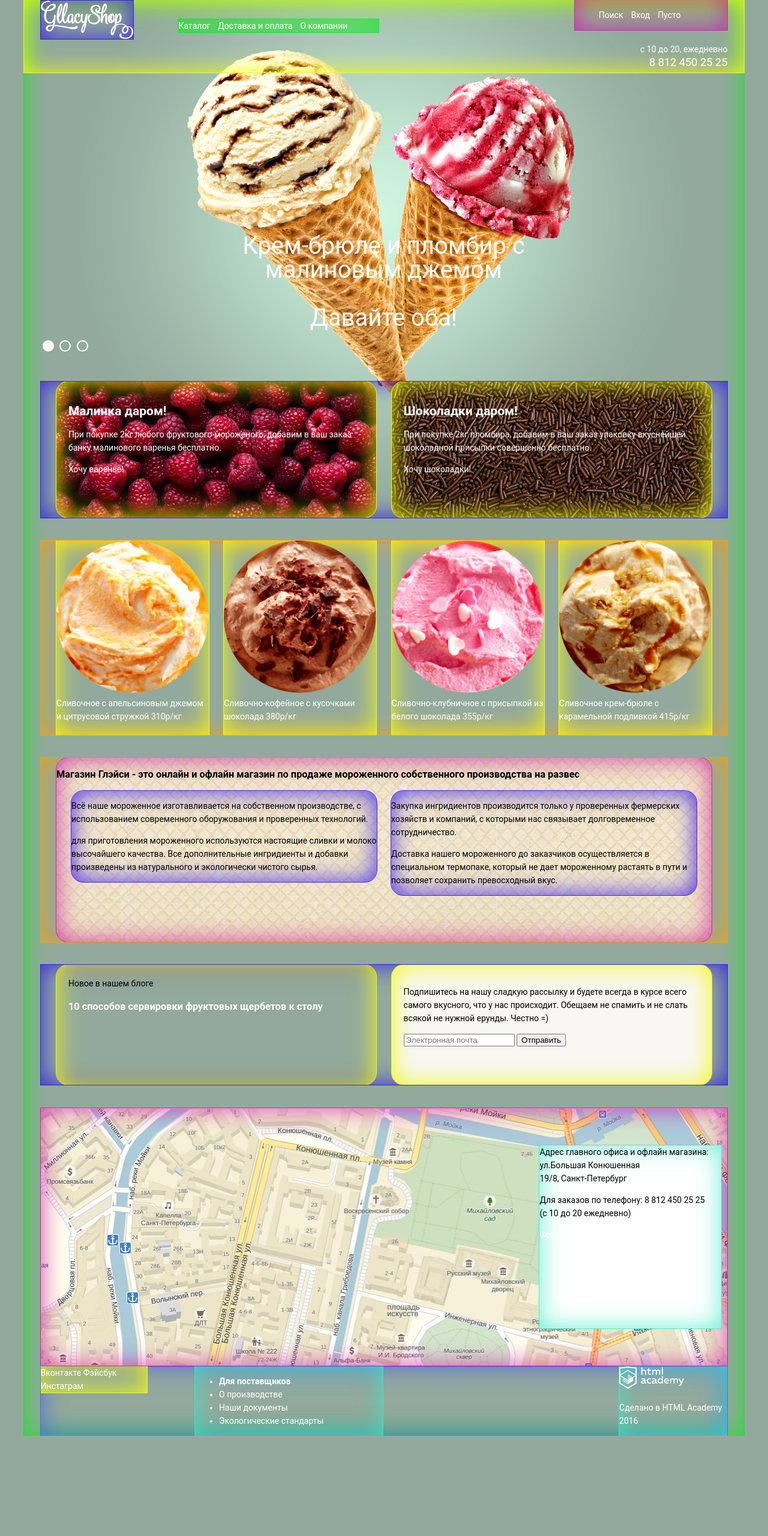
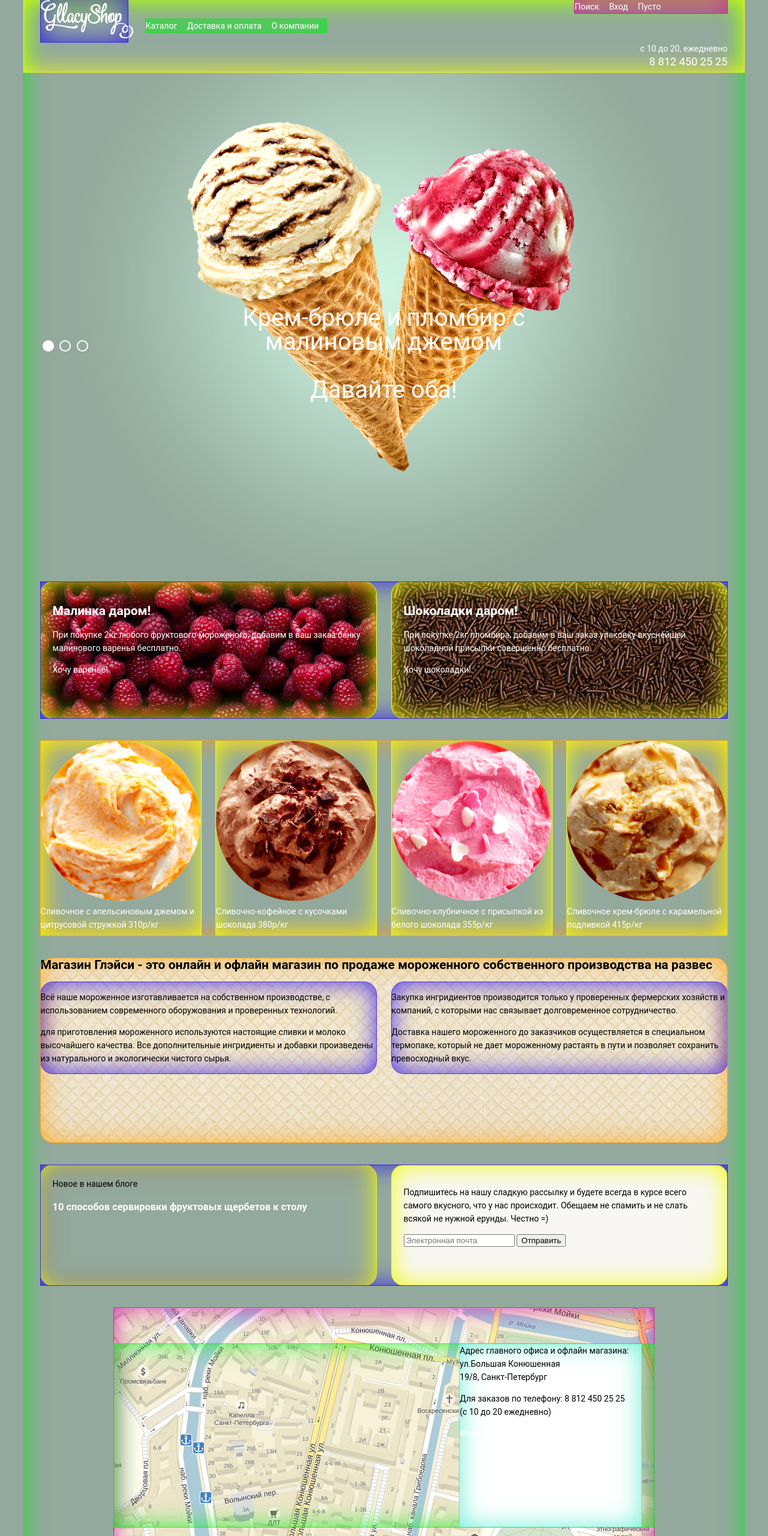
Before and after one commit to TanyaSonik/149675-gllacy, a plain HTML site: page index.html in a window 1280 px wide. Shown: the top 2560 px of the page at 60% size. Before the commit the page ends 2393 px from the top, so only its background shows below. Drawn offline with Linux system fonts and the light colour scheme.

Commit message:
Сетка  комменты

```diff
--- a/css/style.css
+++ b/css/style.css
@@ -37,26 +37,18 @@ section {
   display: table;
   clear: both;
 }
-
-main {  position: relative;
-  margin-top: 515px;
-  padding: 0;
+main {
+  padding-bottom: 432px;
   z-index: 2;
-
 }
-
-.container {
-    padding-right: 2.3%;
-    padding-left: 2.3%;
-
+.container, .content {
+  padding-right: 2.3%;
+  padding-left: 2.3%;
 }
-
-.main-navigation {
+.main-nav {
   float: left;
-  min-width: 29.16%;
   max-width: 83.33%;
   margin-top: 32px;
-  margin-left: 55px;
   outline: 1px solid rgba(8, 235, 25, 0.8);
   box-shadow: inset 0 0 40px rgba(8, 235, 25, 0.8);
 }
@@ -66,31 +58,40 @@ main {  position: relative;
   outline: 1px solid rgba(8, 235, 25, 0.8);
   box-shadow: inset 0 0 40px rgba(8, 235, 25, 0.8);
 }
-.main-navigation ul,
 .main-nav ul,
-.breadcrumbs ul {
-  display: table-row;
+.breadcrumbs ul,
+.login-bar ul {
+  margin-top: 0;
+  margin-bottom: 0;
+  padding-left: 0;
+  list-style: none;
 }
-.main-navigation ul li,
-.breadcrumbs ul li {
-  display: table-cell;
-  width: auto;
+.main-nav ul li,
+.breadcrumbs ul li,
+.login-bar ul li {
+  display: inline-block;
+  vertical-align: top;
   height: 17px;
-  padding-right: 13px;
+  margin-right: 13px;
 }
-.main-navigation ul a,
-.breadcrumbs ul a {
+/*отступ справа убрать у поледнего элеиента
+
+.main-navigation li:last-child,
+.breadcrumbs li:last-child {
+    margin-right:0;
+}
+*/
+
+.main-nav ul a,
+.breadcrumbs ul a,
+.login-bar ul a {
   color: #ffffff;
   text-decoration: none;
 }
 .index-logo {
   float: left;
-    width: 145px;
-    margin-right: 30px;
-}
-.index-logo img {
-  margin-right: 0;
-  margin-top: 0.75%;
+  width: 145px;
+  margin-right: 30px;
   outline: 1px solid rgba(30, 1, 245, 0.8);
   box-shadow: inset 0 0 40px rgba(30, 1, 245, 0.8);
 }
@@ -118,42 +119,11 @@ main {  position: relative;
   text-align: right;
   display: inline-block;
 }
-.main-nav {
-  float: left;
-  min-width: 29.16%;
-  max-width: 83.33%;
-  margin-top: 32px;
-  margin-left: 55px;
-  outline: 1px solid rgba(8, 235, 25, 0.8);
-  box-shadow: inset 0 0 40px rgba(8, 235, 25, 0.8);
-}
-.main-nav ul li,
-.breadcrumbs ul li {
-  display: table-cell;
-  width: auto;
-  height: 17px;
-  padding-right: 13px;
-}
-.main-nav ul a,
-.breadcrumbs ul a {
-  color: #ffffff;
-  text-decoration: none;
-}
-.login-bar {
-  float: right;
-}
 .login-bar {
   float: right;
   width: 22.25%;
   outline: 1px solid rgba(203, 13, 159, 0.8);
   box-shadow: inset 0 0 40px rgba(203, 13, 159, 0.8);
-}
-.login-bar li {
-  display: table-cell;
-  width: auto;
-  height: 17px;
-  padding-right: 13px;
-  font-size: 14px;
 }
 .head-addin {
   height: 50px;
@@ -228,9 +198,6 @@ main {  position: relative;
   width: 100%;
   height: 100%;
 }
-/*..product-set:last-child {
-    margin-bottom: 0;
-}*/
 
 .news {
   margin-bottom: 3.33%;
@@ -255,20 +222,21 @@ main {  position: relative;
   background-color: #f8f7f4;
 }
 .map {
+  position: absolute;
   width: 100%vw;
   height: 430px;
+  left: 50%;
+  transform: translateX(-50%);
+    padding-top: 60px;
   background-image: url("../img/bg/map.jpg");
   outline: 1px solid rgba(203, 13, 159, 0.8);
   box-shadow: inset 0 0 40px rgba(203, 13, 159, 0.8);
-  position: relative;
+
 }
 .contacts {
-  position: absolute;
-  top: 62px;
-  left: 72.66%;
-  right: 26px;
   width: 303px;
   height: 305px;
+    margin-left: auto;
   background-color: #fff;
   color: black;
   box-shadow: 0 0 40px rgba(61, 235, 202, 0.8) inset;
@@ -305,12 +273,10 @@ main {  position: relative;
   box-shadow: 0 0 40px rgba(61, 235, 202, 0.8) inset;
   outline: 1px solid rgba(61, 235, 202, 0.8);
 }
-.glaccy-slider {
-  position: absolute;
+.gllacy-slider {
   top: 0;
   left: 0;
   right: 0;
-  height: 100%;
   width: 100%;
   overflow: hidden;
   text-align: center;
@@ -340,48 +306,41 @@ main {  position: relative;
   border-radius: 50%;
   cursor: pointer;
 }
-.glaccy-slider .slider-controls {
+.gllacy-slider .slider-controls {
   position: absolute;
   top: 567px;
   left: 2.3%;
 }
 
-
-
+.product .quarter {
+    margin: 0;
+}
 section .quarter,
 section .half {
   float: left;
   box-sizing: border-box;
 }
+
+section .quarter:nth-child(4n),
+section .quarter:last-child,
+section .half:last-child {
+  margin-right: 0;
+}
 section .half {
   margin: 0 2.2% 0 0;
-  width: 46.6%;
-  -moz-border-radius: 20px;
-  -webkit-border-radius: 20px;
+  width: 48.9%;
+  border-radius: 20px;
 }
 section .quarter {
   margin: 0 2.2% 0 0;
-  width: 22.2%;
+  width: 23.35%;
 }
-section .hundred {
-  float: left;
-  outline: 1px solid rgba(203, 13, 159, 0.8);
-  box-shadow: inset 0 0 40px rgba(203, 13, 159, 0.8);
-}
-section .quarter:first-child,
-section .half:first-child {
-  margin-left: 2.3%;
-}
-section .hundred {
-  float: left;
-  margin: 0 2.3%;
+.info {
+  margin: 0;
   min-height: 307px;
   background-image: url("../img/bg/wafer-patern.jpg");
   color: #000000;
-  -moz-border-radius: 20px;
-  -webkit-border-radius: 20px;
-}
-.info {
+  border-radius: 20px;
   margin-bottom: 3.33%;
   outline: 1px solid rgba(255, 160, 8, 0.8);
   box-shadow: inset 0 0 40px rgba(255, 160, 8, 0.8);
@@ -392,14 +351,7 @@ section .hundred {
   outline: 1px solid rgba(30, 1, 245, 0.8);
   box-shadow: inset 0 0 40px rgba(30, 1, 245, 0.8);
 }
-section .quarter:last-child,
-section .half:last-child {
-  margin-right: 2.3%;
-}
-.hundred .column-left {
-  margin-left: 2.3%;
-}
-.glaccy-slider input[type=radio] {
+.gllacy-slider input[type=radio] {
   display: none;
 }
 .slider .slider-inner {} .slider .slide_new {
@@ -445,32 +397,14 @@ section .half:last-child {
   box-shadow: inset 0 0 40px rgba(255, 160, 8, 0.8);
 }
 .paginator {
-  display: inline-block;
-  float: right;
+  width: 500px;
   margin-bottom: 2.75%;
+    margin-left: auto;
+    text-align: right;
 }
-.product-set {
-  margin-bottom: 3.16%;
-  outline: 1px solid rgba(30, 1, 245, 0.8);
-  box-shadow: inset 0 0 40px rgba(30, 1, 245, 0.8);
-}
+
 .catalog-form {
   padding: 0;
   outline: 1px solid rgba(203, 13, 159, 0.8);
   box-shadow: inset 0 0 40px rgba(203, 13, 159, 0.8);
 }
-.form-inline {
-  margin: 0 2.3%;
-  margin-bottom: 2.6%;
-  outline: 1px solid rgba(255, 43, 4, 0.8);
-  box-shadow: inset 0 0 40px rgba(255, 43, 4, 0.8);
-}
-.catalog-form fieldset {
-  display: table;
-}
-.form-inline ul {
-  display: table-row;
-}
-.form-inline li {
-  display: table-cell;
-}
--- a/index.html
+++ b/index.html
@@ -49,10 +49,11 @@
           <span class="worktime">с 10 до 20, ежедневно</span>
           <span class="tel">8 812 450 25 25</span>
         </div>
-        <div class="clearfix"></div>
-      </div>
+     </div>
     </header>
-    <div class="glaccy-slider">
+
+    <main class="container">
+    <div class="gllacy-slider">
       <input type="radio" id="btn-1" name="toggle" checked>
       <input type="radio" id="btn-2" name="toggle">
       <input type="radio" id="btn-3" name="toggle">
@@ -92,7 +93,7 @@
         <label for="btn-3"></label>
       </div>
     </div>
-    <main class="container">
+
       <section class="promo clearfix">
         <div class="promo-left half">
           <h2>Малинка даром!</h2>
@@ -134,29 +135,33 @@
       </section>
 
       <section class="info clearfix">
-        <section class="hundred ">
+
           <h1>Магазин Глэйси - это онлайн и офлайн магазин по продаже мороженного собственного производства на развес</h1>
 
           <div class="column-left half">
             <!--Псевдоэлемент-->
-            <div class="row1"></div>
+            <div class="row1">
             <p>Всё наше мороженное изготавливается на собственном производстве, с использованием современного оборужования и проверенных технологий.</p>
+            </div>
 
             <!--Псевдоэлемент-->
-            <div class="row2"></div>
+            <div class="row2">
             <p>для приготовления мороженного используются настоящие сливки и молоко высочайшего качества. Все дополнительные ингридиенты и добавки произведены из натурального и экологически чистого сырья.</p>
+            </div>
           </div>
 
           <div class="column-right half">
             <!--Псевдоэлемент-->
-            <div class="row1"></div>
+            <div class="row1">
             <p>Закупка ингридиентов производится только у проверенных фермерских хозяйств и компаний, с которыми нас связывает долговременное сотрудничество.</p>
+            </div>
 
             <!--Псевдоэлемент-->
-            <div class="row2"></div>
+            <div class="row2">
             <p>Доставка нашего мороженного до заказчиков осуществляется в специальном термопаке, который не дает мороженному растаять в пути и позволяет сохранить превосходный вкус.</p>
+            </div>
           </div>
-        </section>
+
       </section>
       </section>
 
@@ -178,6 +183,8 @@
 
 
       <section class="map clearfix">
+        <div class="wrapper">
+        <div class="container">
 
         <div class="contacts">
           <div>
@@ -192,9 +199,13 @@
             <a href="#" title="">Форма обратной связи</a>
           </div>
         </div>
+        </div>
+
       </section>
-      <footer class="main-footer">
-        <div class="footer-content">
+
+    </main>
+          <footer class="main-footer">
+        <div class="container clearfix">
           <section class="footer-social">
             <a class=" social-btn social-btn-vk" href="#">Вконтакте</a>
             <a class=" social-btn social-btn-fb" href="#">Фэйсбук</a>
@@ -232,7 +243,6 @@
         <div class="clearfix"></div>
 
       </footer>
-    </main>
   </div>
 
   <!--модальное окно
```
Also changed, not shown: catalog.html (+20 -76 lines).
